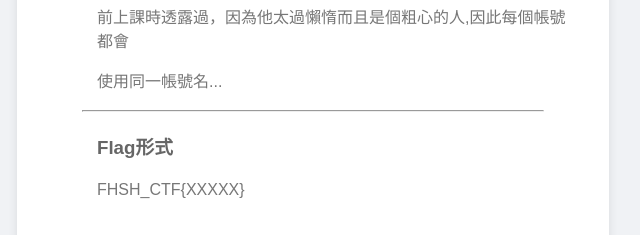
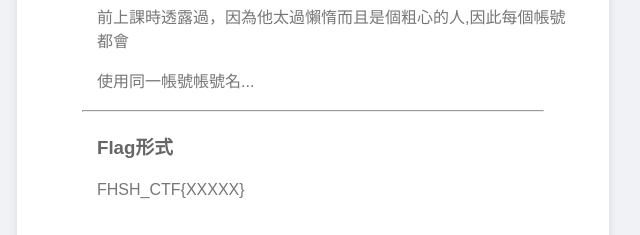
Before and after one commit to fhsh-tong3/Fhsh-CTF-1, a plain HTML site: page index.html in a window 1280 px wide. Shown: the part 432-667 px from the top of the page, 327-967 px from the left. Drawn offline with Linux system fonts and the light colour scheme.

Commit message:
Update index.html

```diff
--- a/index.html
+++ b/index.html
@@ -66,7 +66,7 @@
             <p>計算一下在班上的排名。你突然想到你的資科老師是成績查詢系統的撰寫</p>
             <p>者，因此他可以查看所有學生的考試分數。在偶然間你突然回想起老師之</p>
             <p>前上課時透露過，因為他太過懶惰而且是個粗心的人,因此每個帳號都會</p>
-            <p>使用同一帳號名...</p>
+            <p>使用同一帳號帳號名...</p>
         </ul>
 
         <hr style="width: 90%;">
```
